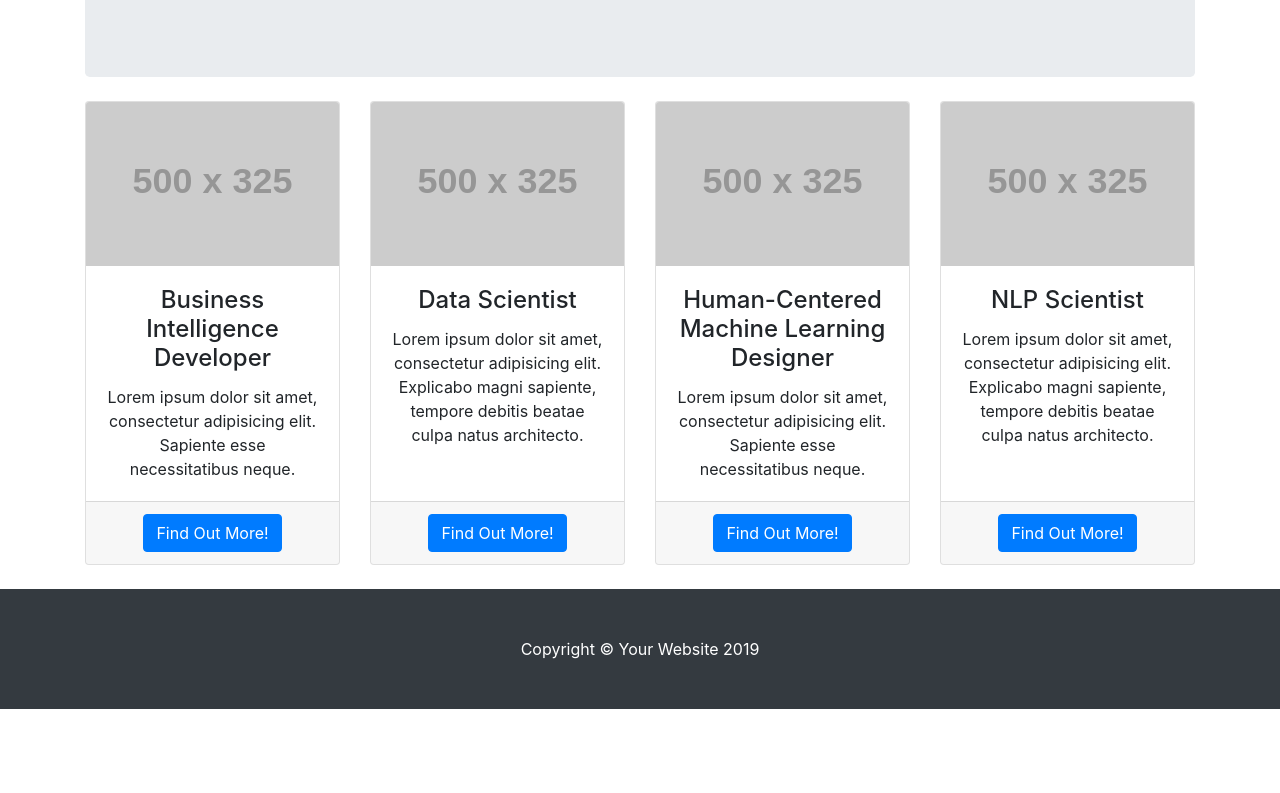
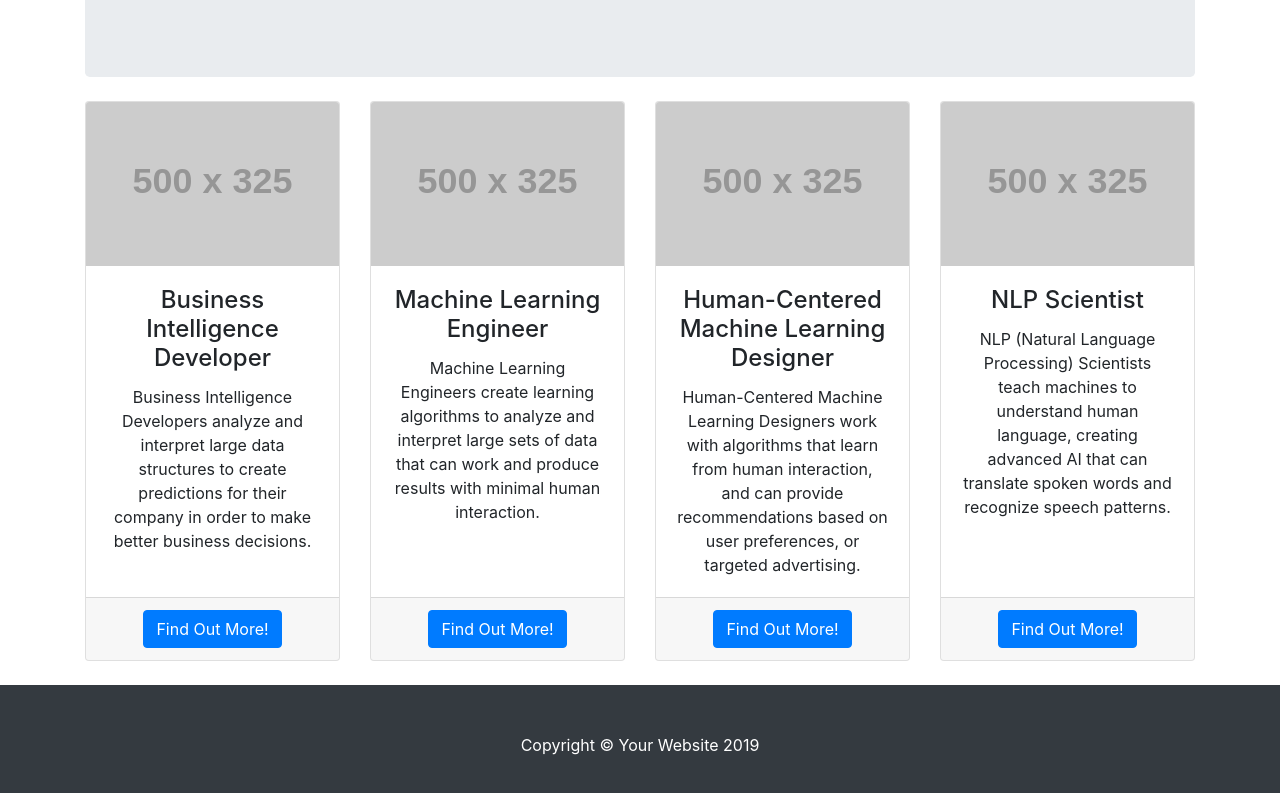
Before and after one commit to nicknelson97/GitHubPages-Group4, a website: page index.html in a window 1280 px wide. Shown: the part 772-1565 px from the top of the page. Before the commit the page ends 1481 px from the top, so only its background shows below. Drawn offline with Linux system fonts and the light colour scheme; placeholder pictures from the web are drawn by us.

Commit message:
Update index.html
Added descriptions to job cards, as well as changed "Data Scientist" to "Machine Learning Engineer"

```diff
--- a/index.html
+++ b/index.html
@@ -38,7 +38,7 @@
           <img class="card-img-top" src="http://placehold.it/500x325" alt="">
           <div class="card-body">
             <h4 class="card-title">Business Intelligence Developer</h4>
-            <p class="card-text">Lorem ipsum dolor sit amet, consectetur adipisicing elit. Sapiente esse necessitatibus neque.</p>
+            <p class="card-text">Business Intelligence Developers analyze and interpret large data structures to create predictions for their company in order to make better business decisions.</p>
           </div>
           <div class="card-footer">
             <a href="#" class="btn btn-primary">Find Out More!</a>
@@ -50,8 +50,8 @@
         <div class="card h-100">
           <img class="card-img-top" src="http://placehold.it/500x325" alt="">
           <div class="card-body">
-            <h4 class="card-title">Data Scientist</h4>
-            <p class="card-text">Lorem ipsum dolor sit amet, consectetur adipisicing elit. Explicabo magni sapiente, tempore debitis beatae culpa natus architecto.</p>
+            <h4 class="card-title">Machine Learning Engineer</h4>
+            <p class="card-text">Machine Learning Engineers create learning algorithms to analyze and interpret large sets of data that can work and produce results with minimal human interaction.</p>
           </div>
           <div class="card-footer">
             <a href="#" class="btn btn-primary">Find Out More!</a>
@@ -64,7 +64,7 @@
           <img class="card-img-top" src="http://placehold.it/500x325" alt="">
           <div class="card-body">
             <h4 class="card-title">Human-Centered Machine Learning Designer</h4>
-            <p class="card-text">Lorem ipsum dolor sit amet, consectetur adipisicing elit. Sapiente esse necessitatibus neque.</p>
+            <p class="card-text">Human-Centered Machine Learning Designers work with algorithms that learn from human interaction, and can provide recommendations based on user preferences, or targeted advertising.</p>
           </div>
           <div class="card-footer">
             <a href="#" class="btn btn-primary">Find Out More!</a>
@@ -77,7 +77,7 @@
           <img class="card-img-top" src="http://placehold.it/500x325" alt="">
           <div class="card-body">
             <h4 class="card-title">NLP Scientist</h4>
-            <p class="card-text">Lorem ipsum dolor sit amet, consectetur adipisicing elit. Explicabo magni sapiente, tempore debitis beatae culpa natus architecto.</p>
+            <p class="card-text">NLP (Natural Language Processing) Scientists teach machines to understand human language, creating advanced AI that can translate spoken words and recognize speech patterns.</p>
           </div>
           <div class="card-footer">
             <a href="#" class="btn btn-primary">Find Out More!</a>
```
